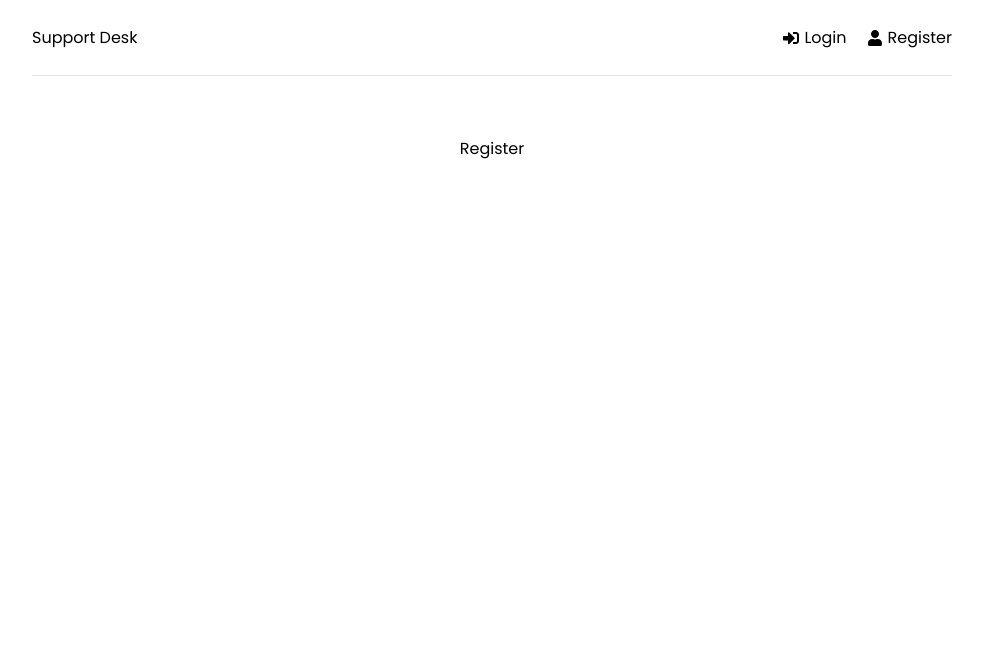
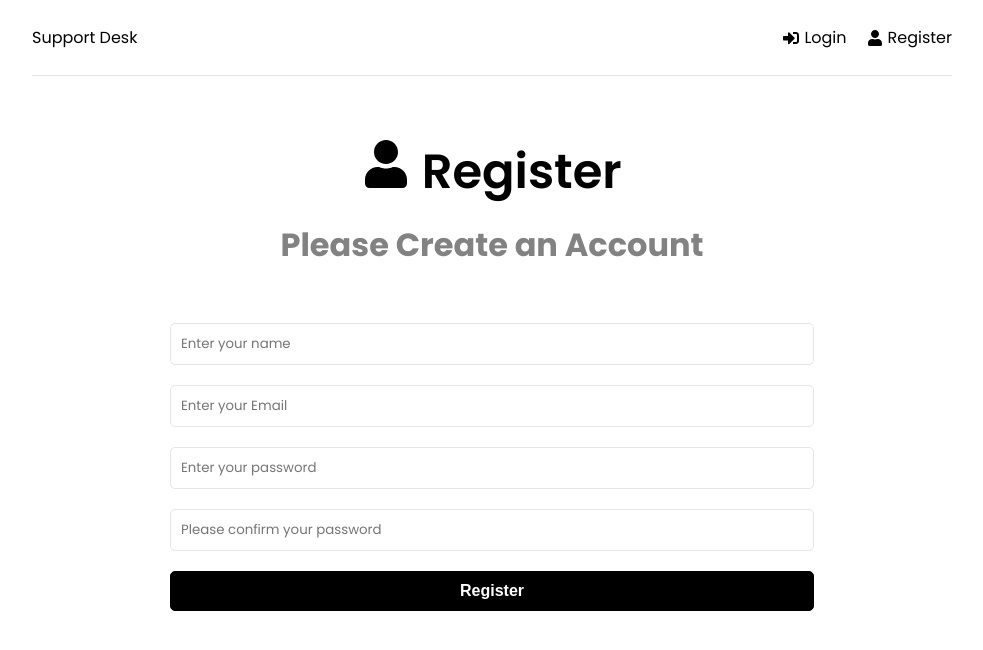
Before and after one commit to Mohammad-jf/support-ticket-mern, a React (Create React App) app in the folder frontend/: page /register in a window 1280 px wide. Shown: the top 650 px of the page, without its empty margins (148-1131 px from the left). Built offline with nearby package versions, Linux system fonts and the light colour scheme.

Commit message:
building pages

```diff
--- a/frontend/src/App.js
+++ b/frontend/src/App.js
@@ -4,7 +4,8 @@
 import Login from "../src/pages/Login";
 import Register from "../src/pages/Register";
 import Header from "./components/Header";
-
+import { ToastContainer } from "react-toastify";
+import "react-toastify/dist/ReactToastify.css";
 
 function App() {
   return (
@@ -19,9 +20,9 @@
           </Routes>
         </div>
       </Router>
+      <ToastContainer />
     </>
-  )
-
+  );
 }
 
 export default App;
--- a/frontend/src/index.css
+++ b/frontend/src/index.css
@@ -1,4 +1,4 @@
-@import url('https://fonts.googleapis.com/css2?family=Poppins:wght@300;400;600;700&display=swap');
+@import url("https://fonts.googleapis.com/css2?family=Poppins:wght@300;400;600;700&display=swap");
 
 * {
   margin: 0;
@@ -7,7 +7,7 @@
 }
 
 body {
-  font-family: 'Poppins', sans-serif;
+  font-family: "Poppins", sans-serif;
   height: 100vh;
 }
 
--- a/frontend/src/pages/Home.jsx
+++ b/frontend/src/pages/Home.jsx
@@ -1,8 +1,25 @@
 import React from 'react'
+import { Link } from 'react-router-dom';
+import { FaQuestionCircle, FaTicketAlt } from 'react-icons/fa'
+
 
 const Home = () => {
   return (
-    <div>Home</div>
+    <>
+      <section className="heading">
+        <h1>What Do You Need Help with?</h1>
+        <p>Please Choose From An Option Below </p>
+      </section>
+
+      <Link to='/new-ticket' className='btn btn-reverse btn-block'>
+        <FaQuestionCircle /> Create New Ticket
+      </Link>
+
+      <Link to='/tickets' className='btn  btn-block'>
+        <FaTicketAlt /> View My Tickets
+      </Link>
+
+    </>
   )
 }
 
--- a/frontend/src/pages/Login.jsx
+++ b/frontend/src/pages/Login.jsx
@@ -1,8 +1,81 @@
-import React from 'react'
+import React, { useState } from 'react'
+import { FaSignInAlt } from 'react-icons/fa'
+import { toast } from 'react-toastify'
+
+
 
 const Login = () => {
+  const initialState = {
+    email: '',
+    password: '',
+  }
+
+  const [formData, setFormData] = useState(initialState)
+
+  const { email, password } = formData;
+
+
+  // set state base on input name
+  const onChange = (e) => {
+    // we pass the prev state so that prev fields or properties dont go away
+    // if we dont put prevState there will only be an object with one field everytime we fill an input
+    setFormData((prevState) => ({
+      ...prevState,
+      [e.target.name]: e.target.value
+    }))
+  }
+
+
+  const submit = (e) => {
+    e.preventDefault();
+
+
+  }
+
+
   return (
-    <div>Login</div>
+    <>
+      <section className='heading'>
+        <h1>
+          <FaSignInAlt /> Login
+        </h1>
+        <p>Please Login To Get Support</p>
+      </section>
+
+
+      <section className="form">
+        <form onSubmit={submit}>
+
+          <div className="form-group">
+            <input type="email"
+              className='form-control'
+              id='email'
+              name='email'
+              value={email}
+              onChange={onChange}
+              placeholder='Enter your Email'
+              required />
+          </div>
+
+          <div className="form-group">
+            <input type="password"
+              className='form-control'
+              id='password'
+              name='password'
+              value={password}
+              onChange={onChange}
+              placeholder='Enter your password'
+              required />
+          </div>
+
+          <div className="form-group">
+            <button type="submit" className='btn btn-block'>Login</button>
+          </div>
+
+        </form>
+      </section>
+
+    </>
   )
 }
 
--- a/frontend/src/pages/Register.jsx
+++ b/frontend/src/pages/Register.jsx
@@ -1,8 +1,106 @@
-import React from 'react'
+import React, { useState } from 'react'
+import { FaUser } from 'react-icons/fa'
+import { toast } from 'react-toastify'
+
+
 
 const Register = () => {
+  const initialState = {
+    name: '',
+    email: '',
+    password: '',
+    password2: ''
+  }
+
+  const [formData, setFormData] = useState(initialState)
+
+  const { name, email, password, password2 } = formData;
+
+
+  // set state base on input name
+  const onChange = (e) => {
+    // we pass the prev state so that prev fields or properties dont go away
+    // if we dont put prevState there will only be an object with one field everytime we fill an input
+    setFormData((prevState) => ({
+      ...prevState,
+      [e.target.name]: e.target.value
+    }))
+  }
+
+
+  const submit = (e) => {
+    e.preventDefault();
+    if (password !== password2) {
+      toast.error('Passwords do not match')
+    }
+
+  }
+
+
   return (
-    <div>Register</div>
+    <>
+      <section className='heading'>
+        <h1>
+          <FaUser /> Register
+        </h1>
+        <p>Please Create an Account</p>
+      </section>
+
+
+      <section className="form">
+        <form onSubmit={submit}>
+
+          <div className="form-group">
+            <input type="text"
+              className='form-control'
+              id='name'
+              name='name'
+              value={name}
+              onChange={onChange}
+              placeholder='Enter your name'
+              required />
+          </div>
+
+          <div className="form-group">
+            <input type="email"
+              className='form-control'
+              id='email'
+              name='email'
+              value={email}
+              onChange={onChange}
+              placeholder='Enter your Email'
+              required />
+          </div>
+
+          <div className="form-group">
+            <input type="password"
+              className='form-control'
+              id='password'
+              name='password'
+              value={password}
+              onChange={onChange}
+              placeholder='Enter your password'
+              required />
+          </div>
+
+          <div className="form-group">
+            <input type="password"
+              className='form-control'
+              id='password2'
+              name='password2'
+              value={password2}
+              onChange={onChange}
+              placeholder='Please confirm your password'
+              required />
+          </div>
+
+          <div className="form-group">
+            <button type="submit" className='btn btn-block'>Register</button>
+          </div>
+        </form>
+      </section>
+
+    </>
   )
 }
 
```
